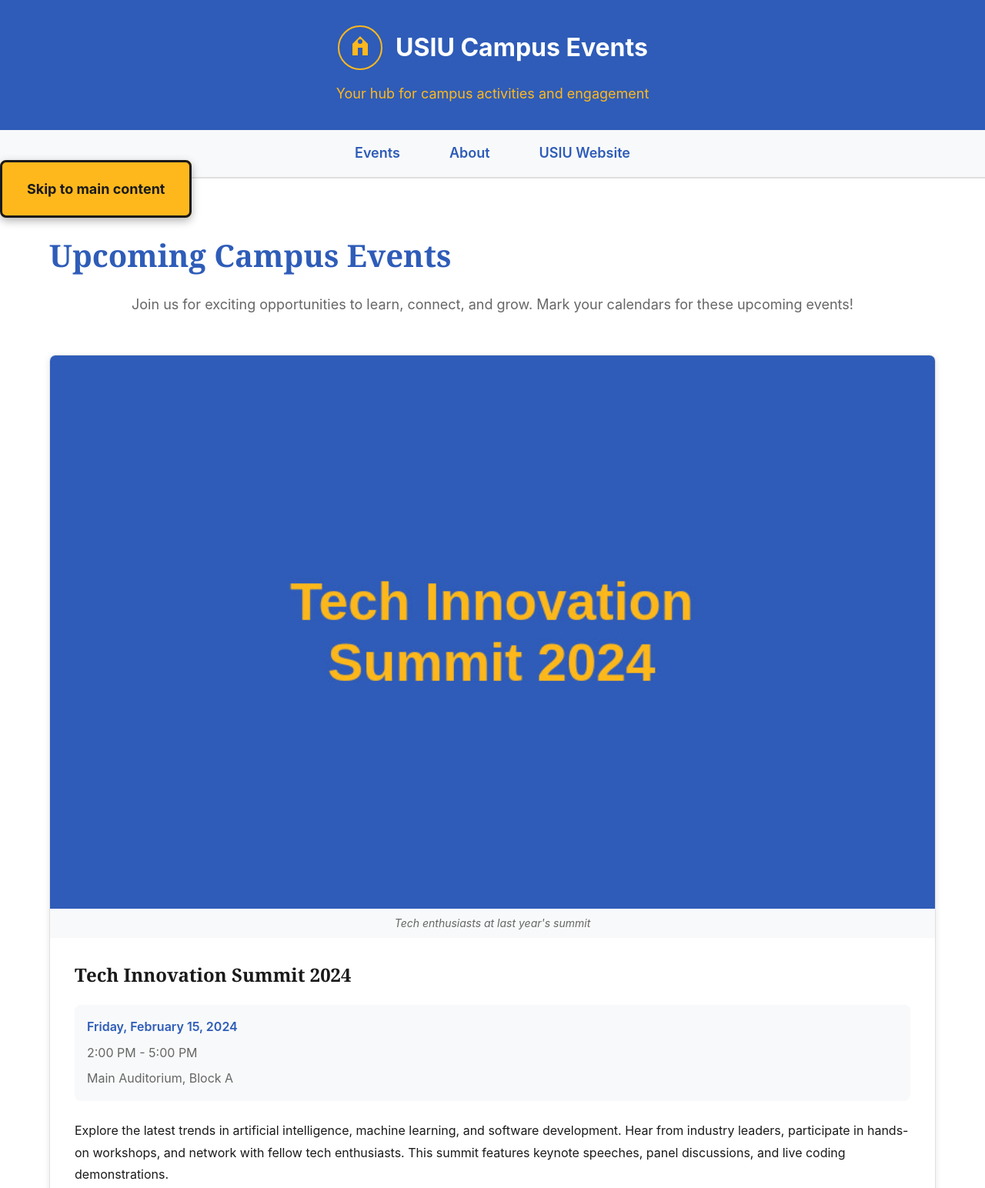
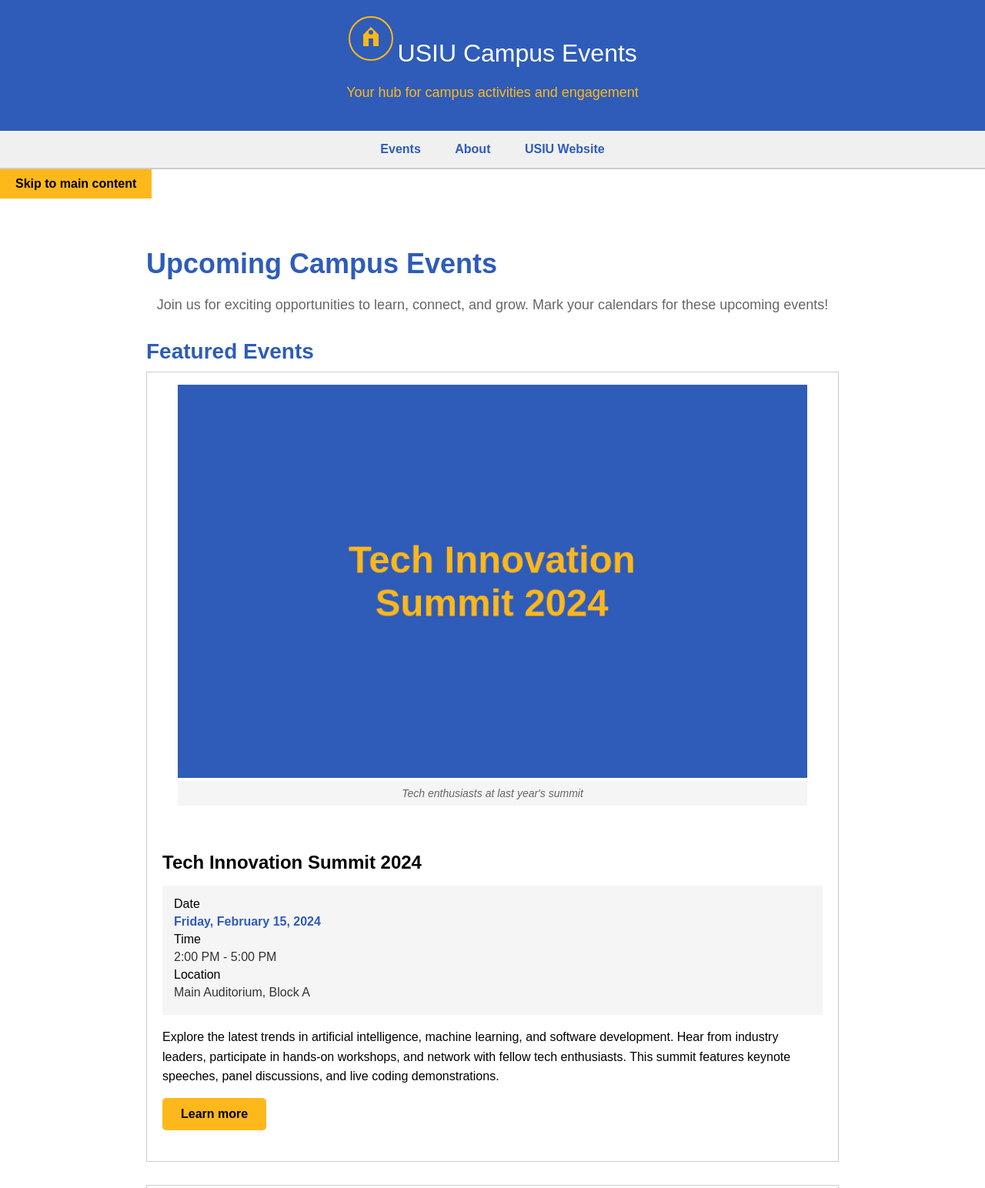
Before and after one commit to gamemaster2b/apt1040.html5_intro, a plain HTML site: page docs/index.html in a window 1280 px wide. Shown: the top 1544 px of the page at 77% size. Drawn offline with Linux system fonts and the light colour scheme.

Commit message:
simplify

```diff
--- a/docs/styles.css
+++ b/docs/styles.css
@@ -1,470 +1,273 @@
-:root {
-    --color-primary: #2e5cb8;
-    --color-accent: #ffb81c;
-    --color-text-base: #1a1a1a;
-    --color-text-muted: #666666;
-    --color-background: #ffffff;
-    --color-background-alt: #f8f9fa;
-    --color-border: #e0e0e0;
-    --color-link: #2e5cb8;
-    --color-link-hover: #1a3a7a;
+/* Basic styling for Campus Events page */
 
-    --font-family-base:
-        -apple-system, BlinkMacSystemFont, "Segoe UI", Roboto, "Helvetica Neue",
-        Arial, sans-serif;
-    --font-family-heading: "Georgia", "Times New Roman", serif;
-
-    --font-size-base: 1rem;
-    --font-size-sm: 0.875rem;
-    --font-size-lg: 1.125rem;
-    --font-size-h3: 1.5rem;
-    --font-size-h2: 2rem;
-    --font-size-h1: 2.5rem;
-
-    --line-height-base: 1.6;
-    --line-height-heading: 1.2;
-    --line-height-relaxed: 1.8;
-
-    --spacing-xs: 0.5rem;
-    --spacing-sm: 1rem;
-    --spacing-md: 1.5rem;
-    --spacing-lg: 2rem;
-    --spacing-xl: 3rem;
-    --spacing-2xl: 4rem;
-
-    --border-radius: 8px;
-    --box-shadow: 0 2px 8px rgba(0, 0, 0, 0.1);
-    --transition-speed: 0.3s;
+body {
+    font-family: Arial, sans-serif;
+    margin: 0;
+    padding: 0;
+    background-color: white;
+    color: black;
 }
 
-* {
-    margin: 0;
-    padding: 0;
-    box-sizing: border-box;
+/* Header styling */
+header {
+    background-color: #2e5cb8;
+    color: white;
+    padding: 20px;
+    text-align: center;
 }
 
-body {
-    font-family: var(--font-family-base);
-    font-size: var(--font-size-base);
-    line-height: var(--line-height-base);
-    color: var(--color-text-base);
-    background-color: var(--color-background);
+.site-title {
+    font-size: 32px;
+    margin: 10px 0;
+}
+
+.tagline {
+    color: #ffb81c;
+    font-size: 18px;
+}
+
+/* Navigation */
+nav {
+    background-color: #f0f0f0;
+    padding: 15px;
+    text-align: center;
+    border-bottom: 2px solid #cccccc;
+}
+
+.nav-list {
+    list-style: none;
+    padding: 0;
+    margin: 0;
+}
+
+.nav-list li {
+    display: inline;
+    margin: 0 20px;
+}
+
+.nav-list a {
+    color: #2e5cb8;
+    text-decoration: none;
+    font-weight: bold;
+}
+
+.nav-list a:hover {
+    text-decoration: underline;
+}
+
+/* Skip link for accessibility */
+.skip-link {
+    background: #ffb81c;
+    color: black;
+    padding: 10px 20px;
+    text-decoration: none;
+    font-weight: bold;
+    display: inline-block;
+}
+
+/* Main content area */
+main {
+    max-width: 900px;
+    margin: 20px auto;
+    padding: 20px;
 }
 
 h1 {
-    font-family: var(--font-family-heading);
-    font-size: var(--font-size-h1);
-    line-height: var(--line-height-heading);
-    color: var(--color-primary);
-    margin-bottom: var(--spacing-md);
-    font-weight: 700;
+    color: #2e5cb8;
+    font-size: 36px;
+    margin-bottom: 15px;
 }
 
 h2 {
-    font-family: var(--font-family-heading);
-    font-size: var(--font-size-h2);
-    line-height: var(--line-height-heading);
-    color: var(--color-primary);
-    margin-bottom: var(--spacing-sm);
-    font-weight: 600;
+    color: #2e5cb8;
+    font-size: 28px;
+    margin-top: 20px;
+    margin-bottom: 10px;
 }
 
 h3 {
-    font-family: var(--font-family-heading);
-    font-size: var(--font-size-h3);
-    line-height: 1.3;
-    color: var(--color-text-base);
-    margin-bottom: var(--spacing-sm);
-    font-weight: 600;
+    font-size: 24px;
+    margin-bottom: 10px;
 }
 
 p {
-    margin-bottom: var(--spacing-sm);
-    line-height: var(--line-height-base);
+    line-height: 1.6;
+    margin-bottom: 15px;
 }
 
-a {
-    color: var(--color-link);
-    text-decoration: none;
-    transition: color var(--transition-speed);
+/* Introduction text */
+.intro-text {
+    font-size: 18px;
+    text-align: center;
+    color: #666666;
+    margin-bottom: 30px;
 }
 
-a:hover,
-a:focus {
-    color: var(--color-link-hover);
-    text-decoration: underline;
-}
-
-a:focus {
-    outline: 2px solid var(--color-accent);
-    outline-offset: 2px;
-}
-
-ul,
-ol {
-    list-style-position: inside;
-}
-
-.mt-sm {
-    margin-top: var(--spacing-sm);
-}
-.mt-md {
-    margin-top: var(--spacing-md);
-}
-.mt-lg {
-    margin-top: var(--spacing-lg);
-}
-.mb-sm {
-    margin-bottom: var(--spacing-sm);
-}
-.mb-md {
-    margin-bottom: var(--spacing-md);
-}
-.mb-lg {
-    margin-bottom: var(--spacing-lg);
-}
-.p-sm {
-    padding: var(--spacing-sm);
-}
-.p-md {
-    padding: var(--spacing-md);
-}
-.p-lg {
-    padding: var(--spacing-lg);
-}
-
-.text-muted {
-    color: var(--color-text-muted);
-}
-
-.text-center {
-    text-align: center;
-}
-
-.text-emphasized {
-    font-weight: 600;
-    color: var(--color-primary);
-}
-
-.visually-hidden {
-    position: absolute;
-    width: 1px;
-    height: 1px;
-    padding: 0;
-    margin: -1px;
-    overflow: hidden;
-    clip: rect(0, 0, 0, 0);
-    white-space: nowrap;
-    border: 0;
-}
-
-.skip-link {
-    position: sticky;
-    top: 0px;
-    left: 0%;
-    background: var(--color-accent);
-    color: var(--color-text-base);
-    padding: var(--spacing-md) var(--spacing-lg);
-    text-decoration: none;
-    font-weight: 700;
-    font-size: var(--font-size-lg);
-    z-index: 1000;
-    border: 3px solid var(--color-text-base);
-    border-radius: var(--border-radius);
-    box-shadow: 0 4px 12px rgba(0, 0, 0, 0.3);
-}
-
-.skip-link:focus {
-    top: var(--spacing-sm);
-    left: var(--spacing-sm);
-    outline: 3px solid var(--color-primary);
-    outline-offset: 3px;
-}
-
-header {
-    background-color: var(--color-primary);
-    color: var(--color-background);
-    padding: var(--spacing-lg) var(--spacing-md);
-    text-align: center;
-}
-
-.header-container {
-    max-width: 1200px;
-    margin: 0 auto;
-}
-
-.logo-container {
-    display: flex;
-    align-items: center;
-    justify-content: center;
-    gap: var(--spacing-sm);
-    margin-bottom: var(--spacing-sm);
-}
-
-.site-title {
-    font-size: var(--font-size-h2);
-    font-weight: 700;
-    color: var(--color-background);
-}
-
-.tagline {
-    font-size: var(--font-size-lg);
-    color: var(--color-accent);
-    margin: 0;
-}
-
-nav {
-    background-color: var(--color-background-alt);
-    border-bottom: 2px solid var(--color-border);
-    padding: var(--spacing-sm) var(--spacing-md);
-}
-
-.nav-list {
-    display: flex;
-    justify-content: center;
-    gap: var(--spacing-lg);
-    list-style: none;
-    max-width: 1200px;
-    margin: 0 auto;
-}
-
-.nav-list a {
-    font-weight: 600;
-    font-size: var(--font-size-lg);
-    color: var(--color-primary);
-    padding: var(--spacing-xs) var(--spacing-sm);
-    border-radius: var(--border-radius);
-    transition: background-color var(--transition-speed);
-}
-
-.nav-list a:hover,
-.nav-list a:focus {
-    background-color: var(--color-accent);
-    color: var(--color-text-base);
-    text-decoration: none;
-}
-
-main {
-    max-width: 1200px;
-    margin: 0 auto;
-    padding: var(--spacing-xl) var(--spacing-md);
-}
-
-.intro-text {
-    font-size: var(--font-size-lg);
-    color: var(--color-text-muted);
-    margin-bottom: var(--spacing-xl);
-    text-align: center;
-    line-height: var(--line-height-relaxed);
-}
-
-.events-section {
-    margin-bottom: var(--spacing-2xl);
-}
-
+/* Event cards */
 .event-card {
-    background-color: var(--color-background);
-    border: 1px solid var(--color-border);
-    border-radius: var(--border-radius);
-    margin-bottom: var(--spacing-xl);
-    overflow: hidden;
-    box-shadow: var(--box-shadow);
-    transition:
-        transform var(--transition-speed),
-        box-shadow var(--transition-speed);
+    border: 1px solid #cccccc;
+    margin-bottom: 30px;
+    background-color: white;
+    padding-bottom: 20px;
 }
 
 .event-card:hover {
-    transform: translateY(-4px);
-    box-shadow: 0 4px 16px rgba(0, 0, 0, 0.15);
-}
-
-/* Image handling with figure element */
-.event-image-wrapper {
-    position: relative;
-    width: 100%;
-    margin: 0;
+    box-shadow: 0 4px 8px rgba(0, 0, 0, 0.2);
 }
 
 .event-image {
     width: 100%;
     height: auto;
-    display: block;
-    /* Explicit width and height attributes in HTML reserve space and prevent layout shift */
 }
 
 figcaption {
-    padding: var(--spacing-xs) var(--spacing-sm);
-    background-color: var(--color-background-alt);
-    color: var(--color-text-muted);
-    font-size: var(--font-size-sm);
+    background-color: #f5f5f5;
+    padding: 8px;
+    text-align: center;
+    font-size: 14px;
+    color: #666666;
     font-style: italic;
-    text-align: center;
 }
 
 .event-content {
-    padding: var(--spacing-lg);
+    padding: 20px;
 }
 
 .event-title {
-    margin-bottom: var(--spacing-md);
+    margin-bottom: 15px;
 }
 
-/* Event metadata using definition list */
+/* Event details */
 .event-meta {
-    margin-bottom: var(--spacing-md);
-    padding: var(--spacing-sm);
-    background-color: var(--color-background-alt);
-    border-radius: var(--border-radius);
+    background-color: #f5f5f5;
+    padding: 15px;
+    margin-bottom: 15px;
 }
 
 .event-meta dd {
-    color: var(--color-text-muted);
-    font-size: var(--font-size-base);
-    margin-bottom: var(--spacing-xs);
-}
-
-.event-meta dd:last-child {
-    margin-bottom: 0;
+    margin: 5px 0;
+    color: #333333;
 }
 
 .event-date time {
-    font-weight: 600;
-    color: var(--color-primary);
+    font-weight: bold;
+    color: #2e5cb8;
 }
 
 .event-description {
-    margin-bottom: var(--spacing-md);
-    line-height: var(--line-height-relaxed);
+    margin-bottom: 15px;
 }
 
+/* Button styling */
 .btn {
     display: inline-block;
-    padding: var(--spacing-sm) var(--spacing-lg);
-    border-radius: var(--border-radius);
-    font-weight: 600;
-    text-align: center;
-    transition: all var(--transition-speed);
-    border: none;
-    cursor: pointer;
+    padding: 12px 24px;
+    background-color: #ffb81c;
+    color: black;
+    text-decoration: none;
+    font-weight: bold;
+    border-radius: 5px;
 }
 
-.btn-primary {
-    background-color: var(--color-accent);
-    color: var(--color-text-base);
+.btn:hover {
+    background-color: #e6a100;
 }
 
-.btn-primary:hover,
-.btn-primary:focus {
-    background-color: #e6a100;
-    transform: translateY(-2px);
-    box-shadow: 0 4px 8px rgba(0, 0, 0, 0.15);
-    text-decoration: none;
+/* About section */
+.about-aside {
+    background-color: #f9f9f9;
+    border-left: 4px solid #ffb81c;
+    padding: 20px;
+    margin-bottom: 30px;
 }
 
-.about-aside {
-    background-color: var(--color-background-alt);
-    padding: var(--spacing-lg);
-    border-left: 4px solid var(--color-accent);
-    border-radius: var(--border-radius);
-    margin-bottom: var(--spacing-xl);
-}
-
-.about-aside h2 {
-    font-size: var(--font-size-h3);
-}
-
-.about-aside p {
-    margin-bottom: 0;
-    line-height: var(--line-height-relaxed);
-}
-
+/* Footer */
 footer {
-    background-color: var(--color-primary);
-    color: var(--color-background);
-    padding: var(--spacing-xl) var(--spacing-md) var(--spacing-md);
-    margin-top: var(--spacing-2xl);
+    background-color: #2e5cb8;
+    color: white;
+    padding: 30px 20px;
+    margin-top: 40px;
 }
 
 .footer-content {
-    max-width: 1200px;
+    max-width: 900px;
     margin: 0 auto;
-    display: grid;
-    grid-template-columns: repeat(auto-fit, minmax(250px, 1fr));
-    gap: var(--spacing-lg);
-    margin-bottom: var(--spacing-lg);
+    margin-bottom: 20px;
+}
+
+.footer-section {
+    margin-bottom: 20px;
 }
 
 .footer-section h3 {
-    color: var(--color-accent);
-    font-size: var(--font-size-lg);
-    margin-bottom: var(--spacing-sm);
-}
-
-.footer-section p {
-    line-height: var(--line-height-relaxed);
+    color: #ffb81c;
+    font-size: 20px;
+    margin-bottom: 10px;
 }
 
 .footer-links {
     list-style: none;
+    padding: 0;
 }
 
 .footer-links li {
-    margin-bottom: var(--spacing-xs);
+    margin-bottom: 8px;
 }
 
 .footer-links a {
-    color: var(--color-background);
+    color: white;
+    text-decoration: none;
 }
 
-.footer-links a:hover,
-.footer-links a:focus {
-    color: var(--color-accent);
+.footer-links a:hover {
+    color: #ffb81c;
+    text-decoration: underline;
 }
 
 .footer-bottom {
-    max-width: 1200px;
-    margin: 0 auto;
-    padding-top: var(--spacing-md);
-    border-top: 1px solid rgba(255, 255, 255, 0.2);
     text-align: center;
+    border-top: 1px solid rgba(255, 255, 255, 0.3);
+    padding-top: 20px;
 }
 
 .footer-bottom p {
     margin: 0;
-    font-size: var(--font-size-sm);
+    font-size: 14px;
 }
 
-@media (max-width: 768px) {
-    :root {
-        --font-size-h1: 2rem;
-        --font-size-h2: 1.5rem;
-        --font-size-h3: 1.25rem;
+/* Links */
+a {
+    color: #2e5cb8;
+}
+
+a:hover {
+    text-decoration: underline;
+}
+
+/* Lists */
+ul,
+ol {
+    margin-left: 20px;
+}
+
+/* Logo */
+.logo-container {
+    text-align: center;
+    margin-bottom: 10px;
+}
+
+/* Simple responsive design */
+@media (max-width: 600px) {
+    main {
+        padding: 10px;
     }
 
-    .nav-list {
-        flex-direction: column;
-        gap: var(--spacing-sm);
-        align-items: center;
+    .site-title {
+        font-size: 24px;
     }
 
-    .logo-container {
-        flex-direction: column;
-    }
-
-    main {
-        padding: var(--spacing-lg) var(--spacing-sm);
+    .nav-list li {
+        display: block;
+        margin: 10px 0;
     }
 }
-
-@media print {
-    .skip-link,
-    nav,
-    footer {
-        display: none;
-    }
-
-    .event-card {
-        page-break-inside: avoid;
-    }
-}
```
